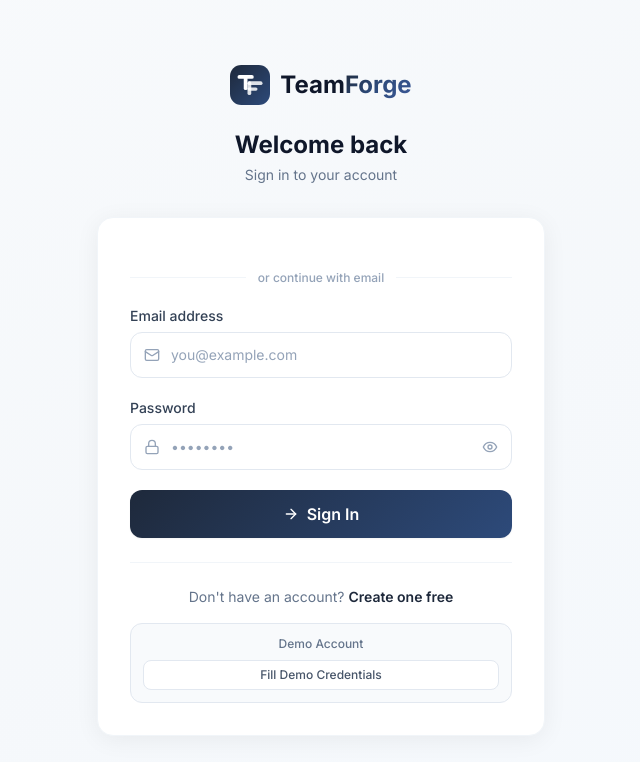
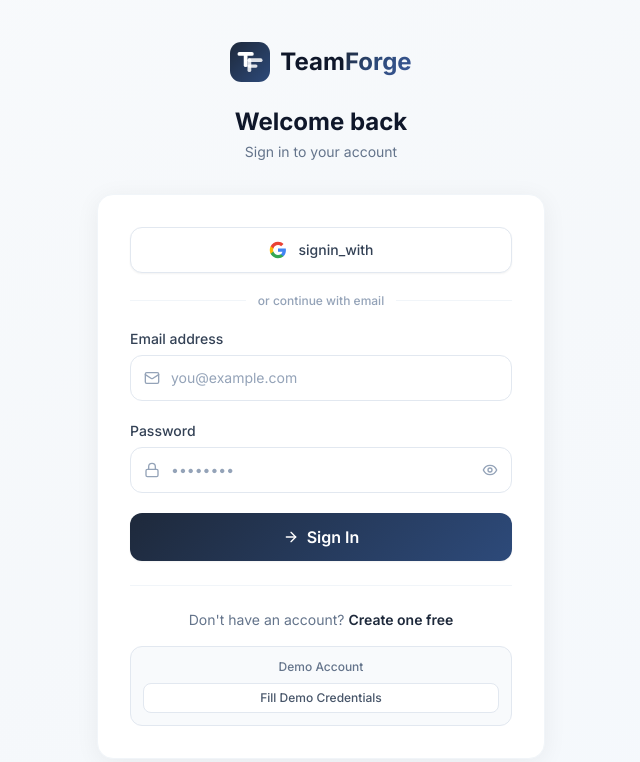
Before and after one commit to Manaskr88/TeamForge-Intelligent-Skill-Based-Team-Formation-Platform, a React (Vite) app in the folder frontend/: page /login in a window 1280 px wide. Shown: the top 762 px of the page, without its empty margins (319-959 px from the left). Built offline with nearby package versions, Linux system fonts and the light colour scheme; no server answers.

Commit message:
Fixing Google sign in

```diff
--- a/frontend/src/components/ui/GoogleButton.jsx
+++ b/frontend/src/components/ui/GoogleButton.jsx
@@ -1,69 +1,12 @@
-import { useEffect, useRef } from 'react'
+import { useEffect, useRef, useCallback } from 'react'
 import { motion } from 'framer-motion'
 
-/**
- * GoogleButton — renders the official Google Identity Services button
- * OR falls back to a styled button when GSI script isn't available.
- *
- * Props:
- *   onSuccess(credential) — called with the Google ID token string
- *   text — 'signin_with' | 'signup_with' | 'continue_with' (default: 'continue_with')
- */
-export default function GoogleButton({ onSuccess, text = 'continue_with', disabled = false }) {
-  const containerRef = useRef(null)
-  const clientId     = import.meta.env.VITE_GOOGLE_CLIENT_ID
+// Track if GSI has been initialized globally — prevents double-init error
+let gsiInitialized = false
 
-  useEffect(() => {
-    if (!clientId || clientId === 'your_google_client_id_here') return
-    if (!window.google?.accounts?.id) return
-
-    window.google.accounts.id.initialize({
-      client_id:  clientId,
-      callback:   (response) => { if (response.credential) onSuccess(response.credential) },
-      auto_select: false,
-    })
-
-    window.google.accounts.id.renderButton(containerRef.current, {
-      type:            'standard',
-      theme:           'outline',
-      size:            'large',
-      text,
-      shape:           'rectangular',
-      logo_alignment:  'left',
-      width:           '100%',
-    })
-  }, [clientId, text, onSuccess])
-
-  // If no client ID configured — show a disabled placeholder
-  if (!clientId || clientId === 'your_google_client_id_here') {
-    return (
-      <button
-        type="button"
-        disabled
-        className="w-full flex items-center justify-center gap-3 px-4 py-3 rounded-xl border border-slate-200 bg-slate-50 text-slate-400 text-sm font-medium cursor-not-allowed"
-        title="Add VITE_GOOGLE_CLIENT_ID to .env to enable"
-      >
-        <GoogleIcon className="w-5 h-5 opacity-40" />
-        Continue with Google (not configured)
-      </button>
-    )
-  }
-
+function GoogleIcon() {
   return (
-    <motion.div
-      initial={{ opacity: 0, y: 4 }}
-      animate={{ opacity: 1, y: 0 }}
-      className="w-full"
-    >
-      <div ref={containerRef} className="w-full [&>div]:w-full [&>div>div]:w-full" />
-    </motion.div>
-  )
-}
-
-// Inline Google SVG icon
-function GoogleIcon({ className = '' }) {
-  return (
-    <svg className={className} viewBox="0 0 24 24" xmlns="http://www.w3.org/2000/svg">
+    <svg width="18" height="18" viewBox="0 0 24 24" xmlns="http://www.w3.org/2000/svg">
       <path d="M22.56 12.25c0-.78-.07-1.53-.2-2.25H12v4.26h5.92c-.26 1.37-1.04 2.53-2.21 3.31v2.77h3.57c2.08-1.92 3.28-4.74 3.28-8.09z" fill="#4285F4"/>
       <path d="M12 23c2.97 0 5.46-.98 7.28-2.66l-3.57-2.77c-.98.66-2.23 1.06-3.71 1.06-2.86 0-5.29-1.93-6.16-4.53H2.18v2.84C3.99 20.53 7.7 23 12 23z" fill="#34A853"/>
       <path d="M5.84 14.09c-.22-.66-.35-1.36-.35-2.09s.13-1.43.35-2.09V7.07H2.18C1.43 8.55 1 10.22 1 12s.43 3.45 1.18 4.93l2.85-2.22.81-.62z" fill="#FBBC05"/>
@@ -71,3 +14,90 @@
     </svg>
   )
 }
+
+/**
+ * GoogleButton — custom styled Google button that calls the GSI API manually.
+ * Avoids the renderButton() width % issue and double-initialize errors.
+ *
+ * Props:
+ *   onSuccess(credential) — called with the Google ID token string
+ *   text  — button label: 'Sign in with Google' | 'Sign up with Google' | 'Continue with Google'
+ *   loading — show spinner
+ */
+export default function GoogleButton({
+  onSuccess,
+  text = 'Continue with Google',
+  loading = false,
+  disabled = false,
+}) {
+  const clientId = import.meta.env.VITE_GOOGLE_CLIENT_ID
+  const notConfigured = !clientId || clientId === 'your_google_client_id_here'
+
+  const handleClick = useCallback(() => {
+    if (notConfigured || loading || disabled) return
+
+    const google = window.google
+    if (!google?.accounts?.id) {
+      console.warn('Google Identity Services not loaded yet')
+      return
+    }
+
+    // Initialize only once globally
+    if (!gsiInitialized) {
+      google.accounts.id.initialize({
+        client_id:   clientId,
+        callback:    (response) => {
+          if (response.credential) onSuccess(response.credential)
+        },
+        auto_select: false,
+        cancel_on_tap_outside: true,
+      })
+      gsiInitialized = true
+    }
+
+    // Trigger the Google One Tap / OAuth popup
+    google.accounts.id.prompt((notification) => {
+      // If One Tap is suppressed, fall back to OAuth redirect
+      if (notification.isSkippedMoment() || notification.isDismissedMoment()) {
+        // Use the accounts.oauth2 code flow as fallback
+        const tokenClient = google.accounts.oauth2.initTokenClient({
+          client_id: clientId,
+          scope:     'email profile openid',
+          callback:  () => {}, // handled by id.initialize callback
+        })
+        tokenClient.requestAccessToken({ prompt: 'consent' })
+      }
+    })
+  }, [clientId, notConfigured, loading, disabled, onSuccess])
+
+  if (notConfigured) {
+    return (
+      <button
+        type="button"
+        disabled
+        className="w-full flex items-center justify-center gap-3 px-4 py-3 rounded-xl border border-slate-200 bg-slate-50 text-slate-400 text-sm font-medium cursor-not-allowed select-none"
+        title="Add VITE_GOOGLE_CLIENT_ID to frontend/.env"
+      >
+        <GoogleIcon />
+        Continue with Google (not configured)
+      </button>
+    )
+  }
+
+  return (
+    <motion.button
+      type="button"
+      whileTap={{ scale: 0.98 }}
+      onClick={handleClick}
+      disabled={loading || disabled}
+      className="w-full flex items-center justify-center gap-3 px-4 py-3 rounded-xl border border-slate-200 bg-white hover:bg-slate-50 text-slate-700 text-sm font-medium transition-all duration-200 shadow-sm hover:shadow disabled:opacity-50 disabled:cursor-not-allowed select-none"
+    >
+      {loading ? (
+        <div className="w-[18px] h-[18px] border-2 border-slate-300 border-t-slate-600 rounded-full animate-spin shrink-0" />
+      ) : (
+        <GoogleIcon />
+      )}
+      <span>{loading ? 'Connecting…' : text}</span>
+    </motion.button>
+  )
+}
```
